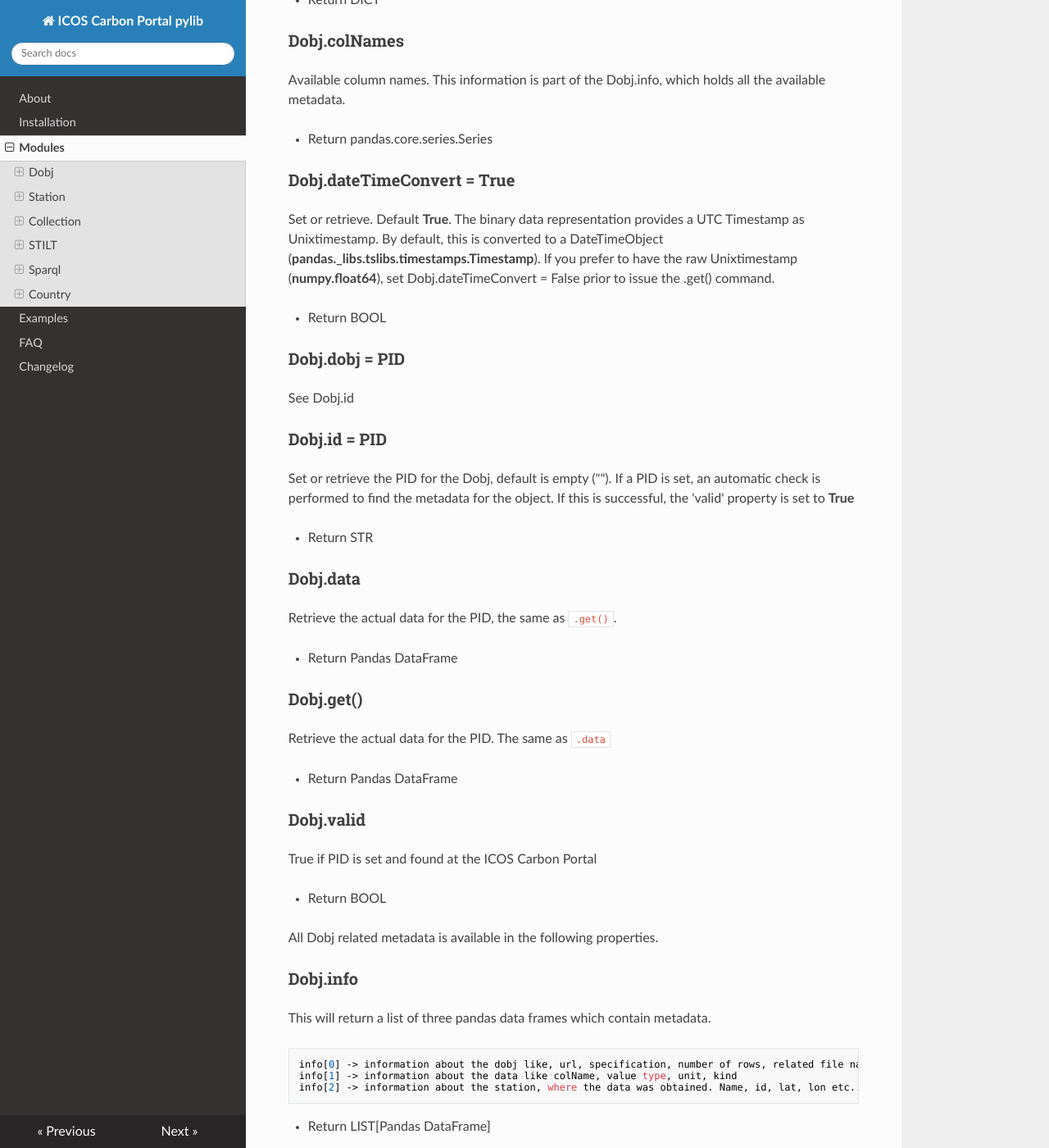
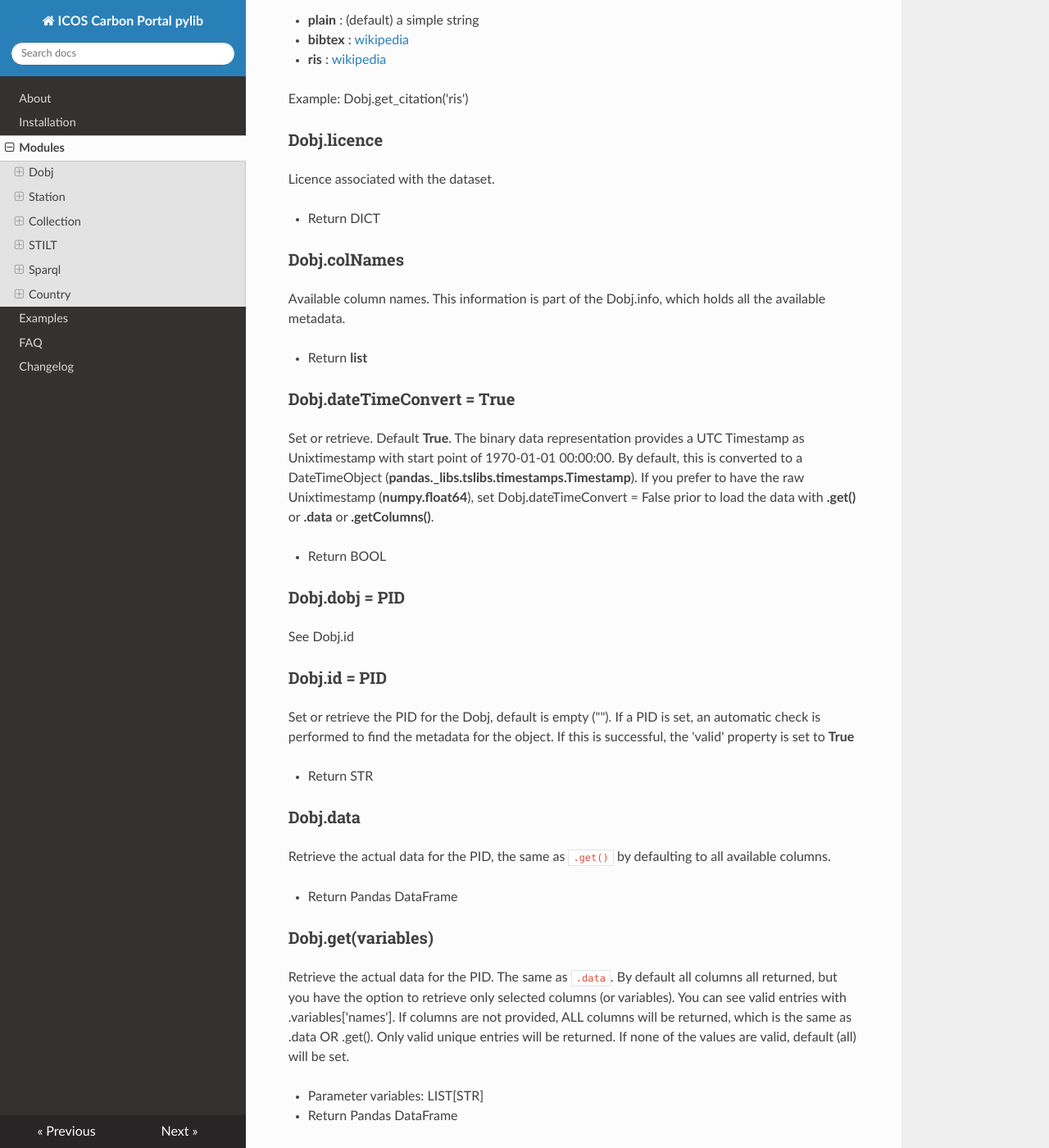
Before and after one commit to ICOS-Carbon-Portal/pylib, an MkDocs documentation site: the page built from docs/modules.md, in a window 1280 px wide and 1400 px high, scrolled down 1495 px. Shown: the whole window at 82% size. Built offline with MkDocs 1.6.1, drawn with Linux system fonts in a browser that asks for light colours; nearby versions of some CDN libraries; some of the changed text lies outside the part shown.

Commit message:
update doc files
update doc files
reintroduce .getColumns
update unit tests

```diff
--- a/docs/modules.md
+++ b/docs/modules.md
@@ -47,9 +47,18 @@ or create an 'empty' instance and the set the identifier later:
 <hr>
 
 ### **Dobj.citation**
-Citation string
+Citation string, a simple plain text citation string.
 
 - Return STR
+
+### **Dobj.get_citation(format)**
+Returns the citation string in different formats. By default a plain formatted string is returned, the same as with with the property `Dobj.citation`. Possible formats are:
+
+- **plain** : (default) a simple string
+- **bibtex** : [wikipedia](https://en.wikipedia.org/wiki/BibTeX)
+- **ris** : [wikipedia]( https://en.wikipedia.org/wiki/RIS_(file_format))
+
+Example: Dobj.get_citation('ris')
 
 ### **Dobj.licence**
 Licence associated with the dataset.
@@ -60,13 +69,13 @@ Licence associated with the dataset.
 Available column names. This information is part of the Dobj.info, which holds all the
 available metadata.
 
-- Return pandas.core.series.Series
+- Return **list**
 
 ### **Dobj.dateTimeConvert = True**
 Set or retrieve. Default **True**. The binary data representation provides a UTC Timestamp as
-Unixtimestamp. By default, this is converted to a DateTimeObject
+Unixtimestamp with start point of 1970-01-01 00:00:00. By default, this is converted to a DateTimeObject
 (**pandas._libs.tslibs.timestamps.Timestamp**). If you prefer to have the raw Unixtimestamp
-(**numpy.float64**), set Dobj.dateTimeConvert = False prior to issue the .get() command.
+(**numpy.float64**), set Dobj.dateTimeConvert = False prior to load the data with **.get()** or **.data** or **.getColumns()**.
 
 - Return BOOL
 
@@ -81,14 +90,28 @@ property is set to **True**
 - Return STR
 
 ### **Dobj.data**
-Retrieve the actual data for the PID, the same as `.get()`.
+Retrieve the actual data for the PID, the same as `.get()` by defaulting to all available columns.
 
 - Return Pandas DataFrame
 
-### **Dobj.get()**
-Retrieve the actual data for the PID. The same as `.data`
+### **Dobj.get(variables)**
+Retrieve the actual data for the PID. The same as `.data`. By default all columns all returned, but you have the option to retrieve only selected columns (or variables). You can see valid entries with .variables['names']. If columns are not provided, ALL columns will be returned, which is the same as .data OR .get(). Only valid unique entries will be returned. If none of the values are valid, default (all) will be set.
+
+- Parameter variables: LIST[STR]
 
 - Return Pandas DataFrame
+
+Examples:
+
+- do = Dobj('https://meta.icos-cp.eu/objects/9GVNGXhqvmn7UUsxSWp-zLyR')
+- data = do.get(['timestamp','ch4'])
+- data = do.get()
+- data = do.data
+
+
+### **Dobj.getColumns(variables)**
+This is exactly the same as .get(). See details above.
+
 
 ### **Dobj.valid**
 True if PID is set and found at the ICOS Carbon Portal
```
Also changed, not shown: docs/changelog.md (+5 -5 lines), 2 other files.
